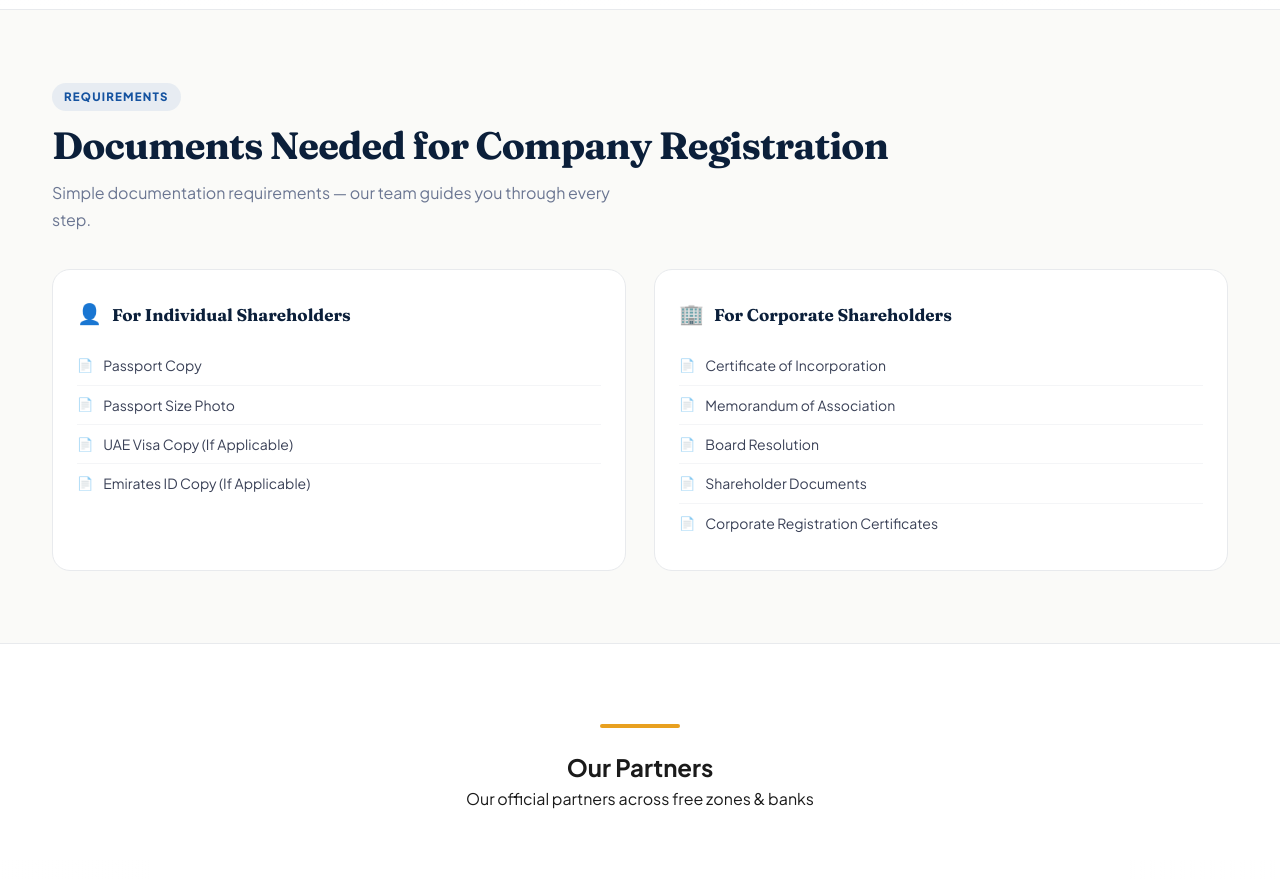
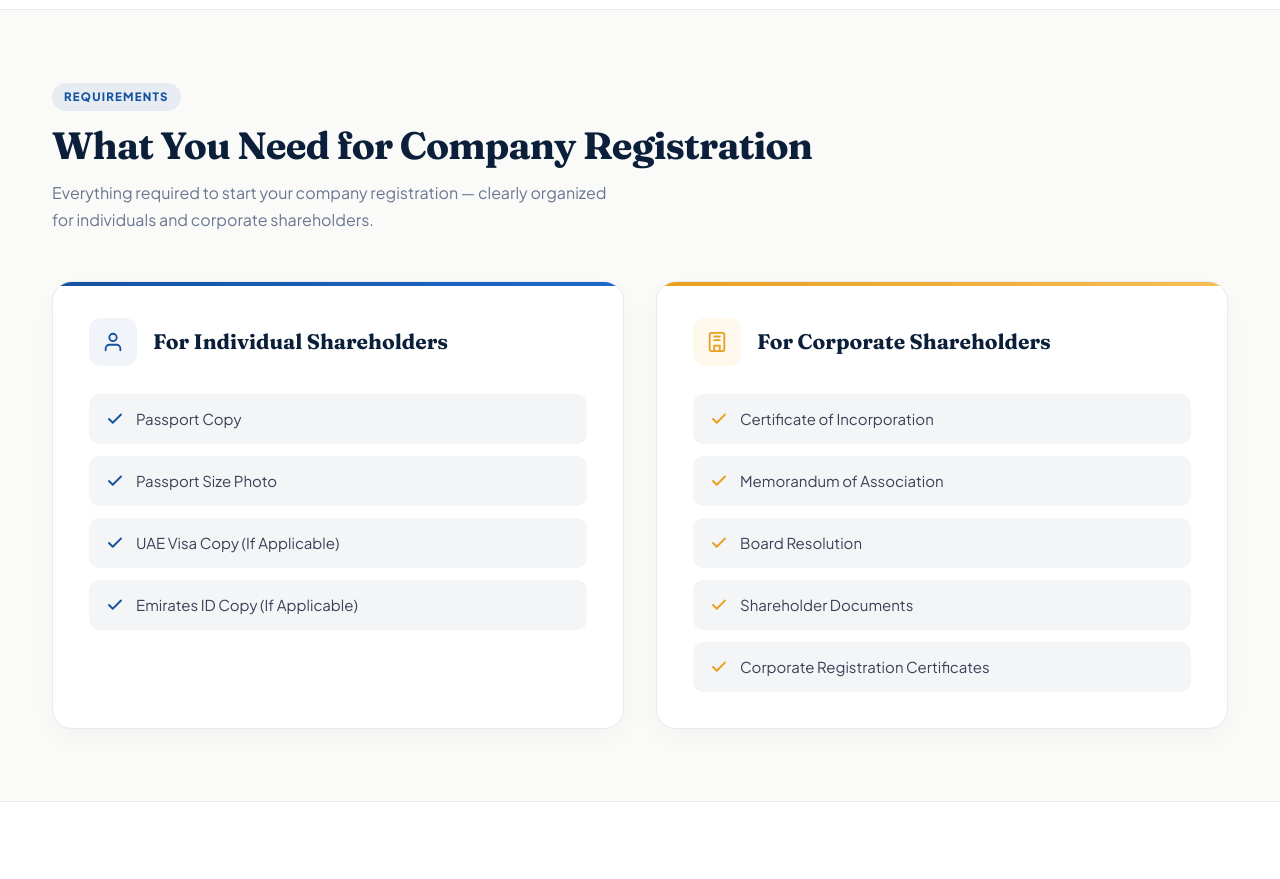
Before and after one commit to muhammedrifadkp/adfirms, a Next.js app: page / in a window 1280 px wide. Shown: the part 6840-7719 px from the top of the page. Built offline with nearby package versions, Linux system fonts and the light colour scheme; no server answers.

Commit message:
updated What You Need for Company Registration section

```diff
--- a/src/app/globals.css
+++ b/src/app/globals.css
@@ -1527,53 +1527,168 @@ nav.scrolled {
 .docs-grid {
   display: grid;
   grid-template-columns: 1fr 1fr;
-  gap: 28px;
-  margin-top: 36px;
+  gap: 32px;
+  margin-top: 48px;
 }
 
 .doc-box {
   background: var(--white);
-  border: 1px solid var(--grey-100);
-  border-radius: var(--r-lg);
-  padding: 28px 24px;
+  border: 1.5px solid var(--grey-100);
+  border-radius: 20px;
+  padding: 36px;
+  box-shadow: 0 10px 30px rgba(11, 31, 58, 0.03);
+  transition: all 0.3s cubic-bezier(0.16, 1, 0.3, 1);
+  position: relative;
+  overflow: hidden;
+}
+
+/* Subtle top border bar matching the card class style */
+.doc-box::before {
+  content: '';
+  position: absolute;
+  top: 0;
+  left: 0;
+  right: 0;
+  height: 4px;
+  background: transparent;
+  transition: background 0.3s ease;
+}
+
+.doc-box.individual-box::before {
+  background: linear-gradient(90deg, var(--blue) 0%, var(--blue-lt) 100%);
+}
+
+.doc-box.corporate-box::before {
+  background: linear-gradient(90deg, var(--accent) 0%, var(--accent-lt) 100%);
+}
+
+.doc-box:hover {
+  transform: translateY(-4px);
+  box-shadow: 0 20px 40px rgba(11, 31, 58, 0.08);
+}
+
+.doc-box.individual-box:hover {
+  border-color: rgba(21, 83, 160, 0.3);
+}
+
+.doc-box.corporate-box:hover {
+  border-color: rgba(232, 160, 32, 0.3);
+}
+
+.doc-box-header {
+  display: flex;
+  align-items: center;
+  gap: 16px;
+  margin-bottom: 28px;
+}
+
+.doc-box-icon-wrap {
+  width: 48px;
+  height: 48px;
+  border-radius: 12px;
+  display: flex;
+  align-items: center;
+  justify-content: center;
+  flex-shrink: 0;
+}
+
+.individual-box .doc-box-icon-wrap {
+  background: rgba(21, 83, 160, 0.06);
+  color: var(--blue);
+}
+
+.corporate-box .doc-box-icon-wrap {
+  background: rgba(232, 160, 32, 0.08);
+  color: var(--accent);
+}
+
+.doc-box-svg {
+  width: 22px;
+  height: 22px;
 }
 
 .doc-box-title {
-  font-family: 'Fraunces', serif;
-  font-size: 17px;
+  font-family: var(--font-fraunces), 'Fraunces', serif;
+  font-size: clamp(18px, 2vw, 21px);
   font-weight: 700;
   color: var(--navy);
-  margin-bottom: 16px;
-  display: flex;
-  align-items: center;
-  gap: 10px;
-}
-
-.doc-box-icon {
-  font-size: 20px;
+  margin: 0;
 }
 
 .doc-list {
   list-style: none;
+  display: flex;
+  flex-direction: column;
+  gap: 12px;
 }
 
 .doc-list li {
   display: flex;
   align-items: center;
-  gap: 10px;
-  font-size: 14px;
+  gap: 12px;
+  font-size: 15px;
   color: var(--grey-700);
-  padding: 8px 0;
-  border-bottom: 1px solid var(--grey-50);
-}
-
-.doc-list li:last-child {
-  border-bottom: none;
-}
-
-.doc-list li::before {
-  content: '📄';
-  font-size: 13px;
+  padding: 12px 16px;
+  border-radius: 10px;
+  background: var(--grey-50);
+  border: 1px solid transparent;
+  transition: all 0.2s ease;
+}
+
+.doc-list li:hover {
+  background: var(--white);
+  border-color: var(--grey-100);
+  transform: translateX(4px);
+}
+
+.doc-check-icon {
+  flex-shrink: 0;
+  transition: transform 0.2s ease;
+}
+
+.individual-box .doc-check-icon {
+  color: var(--blue);
+}
+
+.corporate-box .doc-check-icon {
+  color: var(--accent);
+}
+
+.doc-list li:hover .doc-check-icon {
+  transform: scale(1.15);
+}
+
+@media (max-width: 768px) {
+  .docs-grid {
+    grid-template-columns: 1fr;
+    gap: 24px;
+    margin-top: 32px;
+  }
+
+  .doc-box {
+    padding: 28px 20px;
+  }
+
+  .doc-box-header {
+    margin-bottom: 20px;
+    gap: 12px;
+  }
+
+  .doc-box-icon-wrap {
+    width: 40px;
+    height: 40px;
+    border-radius: 10px;
+  }
+
+  .doc-box-svg {
+    width: 18px;
+    height: 18px;
+  }
+
+  .doc-list li {
+    font-size: 14px;
+    padding: 10px 12px;
+  }
 }
 
 /* ===================== TESTIMONIALS ===================== */
--- a/src/app/page.tsx
+++ b/src/app/page.tsx
@@ -1545,26 +1545,91 @@ export default function Home() {
       {/* DOCUMENTS */}
       <section className="section">
         <div className="sec-tag">Requirements</div>
-        <h2 className="sec-h2">Documents Needed for Company Registration</h2>
-        <p className="sec-sub">Simple documentation requirements — our team guides you through every step.</p>
+        <h2 className="sec-h2">What You Need for Company Registration</h2>
+        <p className="sec-sub">Everything required to start your company registration — clearly organized for individuals and corporate shareholders.</p>
         <div className="docs-grid">
-          <div className="doc-box">
-            <div className="doc-box-title"><span className="doc-box-icon">👤</span> For Individual Shareholders</div>
+          <div className="doc-box individual-box">
+            <div className="doc-box-header">
+              <div className="doc-box-icon-wrap">
+                <svg width="24" height="24" viewBox="0 0 24 24" fill="none" stroke="currentColor" strokeWidth="2" strokeLinecap="round" strokeLinejoin="round" className="doc-box-svg">
+                  <path d="M20 21v-2a4 4 0 0 0-4-4H8a4 4 0 0 0-4 4v2" />
+                  <circle cx="12" cy="7" r="4" />
+                </svg>
+              </div>
+              <h3 className="doc-box-title">For Individual Shareholders</h3>
+            </div>
             <ul className="doc-list">
-              <li>Passport Copy</li>
-              <li>Passport Size Photo</li>
-              <li>UAE Visa Copy (If Applicable)</li>
-              <li>Emirates ID Copy (If Applicable)</li>
+              <li>
+                <svg width="18" height="18" viewBox="0 0 24 24" fill="none" stroke="currentColor" strokeWidth="2.5" strokeLinecap="round" strokeLinejoin="round" className="doc-check-icon">
+                  <polyline points="20 6 9 17 4 12" />
+                </svg>
+                <span>Passport Copy</span>
+              </li>
+              <li>
+                <svg width="18" height="18" viewBox="0 0 24 24" fill="none" stroke="currentColor" strokeWidth="2.5" strokeLinecap="round" strokeLinejoin="round" className="doc-check-icon">
+                  <polyline points="20 6 9 17 4 12" />
+                </svg>
+                <span>Passport Size Photo</span>
+              </li>
+              <li>
+                <svg width="18" height="18" viewBox="0 0 24 24" fill="none" stroke="currentColor" strokeWidth="2.5" strokeLinecap="round" strokeLinejoin="round" className="doc-check-icon">
+                  <polyline points="20 6 9 17 4 12" />
+                </svg>
+                <span>UAE Visa Copy (If Applicable)</span>
+              </li>
+              <li>
+                <svg width="18" height="18" viewBox="0 0 24 24" fill="none" stroke="currentColor" strokeWidth="2.5" strokeLinecap="round" strokeLinejoin="round" className="doc-check-icon">
+                  <polyline points="20 6 9 17 4 12" />
+                </svg>
+                <span>Emirates ID Copy (If Applicable)</span>
+              </li>
             </ul>
           </div>
-          <div className="doc-box">
-            <div className="doc-box-title"><span className="doc-box-icon">🏢</span> For Corporate Shareholders</div>
+          <div className="doc-box corporate-box">
+            <div className="doc-box-header">
+              <div className="doc-box-icon-wrap">
+                <svg width="24" height="24" viewBox="0 0 24 24" fill="none" stroke="currentColor" strokeWidth="2" strokeLinecap="round" strokeLinejoin="round" className="doc-box-svg">
+                  <rect x="4" y="2" width="16" height="20" rx="2" ry="2" />
+                  <line x1="9" y1="22" x2="9" y2="16" />
+                  <line x1="15" y1="22" x2="15" y2="16" />
+                  <line x1="9" y1="16" x2="15" y2="16" />
+                  <path d="M9 6h6" />
+                  <path d="M9 10h6" />
+                </svg>
+              </div>
+              <h3 className="doc-box-title">For Corporate Shareholders</h3>
+            </div>
             <ul className="doc-list">
-              <li>Certificate of Incorporation</li>
-              <li>Memorandum of Association</li>
-              <li>Board Resolution</li>
-              <li>Shareholder Documents</li>
-              <li>Corporate Registration Certificates</li>
+              <li>
+                <svg width="18" height="18" viewBox="0 0 24 24" fill="none" stroke="currentColor" strokeWidth="2.5" strokeLinecap="round" strokeLinejoin="round" className="doc-check-icon">
+                  <polyline points="20 6 9 17 4 12" />
+                </svg>
+                <span>Certificate of Incorporation</span>
+              </li>
+              <li>
+                <svg width="18" height="18" viewBox="0 0 24 24" fill="none" stroke="currentColor" strokeWidth="2.5" strokeLinecap="round" strokeLinejoin="round" className="doc-check-icon">
+                  <polyline points="20 6 9 17 4 12" />
+                </svg>
+                <span>Memorandum of Association</span>
+              </li>
+              <li>
+                <svg width="18" height="18" viewBox="0 0 24 24" fill="none" stroke="currentColor" strokeWidth="2.5" strokeLinecap="round" strokeLinejoin="round" className="doc-check-icon">
+                  <polyline points="20 6 9 17 4 12" />
+                </svg>
+                <span>Board Resolution</span>
+              </li>
+              <li>
+                <svg width="18" height="18" viewBox="0 0 24 24" fill="none" stroke="currentColor" strokeWidth="2.5" strokeLinecap="round" strokeLinejoin="round" className="doc-check-icon">
+                  <polyline points="20 6 9 17 4 12" />
+                </svg>
+                <span>Shareholder Documents</span>
+              </li>
+              <li>
+                <svg width="18" height="18" viewBox="0 0 24 24" fill="none" stroke="currentColor" strokeWidth="2.5" strokeLinecap="round" strokeLinejoin="round" className="doc-check-icon">
+                  <polyline points="20 6 9 17 4 12" />
+                </svg>
+                <span>Corporate Registration Certificates</span>
+              </li>
             </ul>
           </div>
         </div>
```
